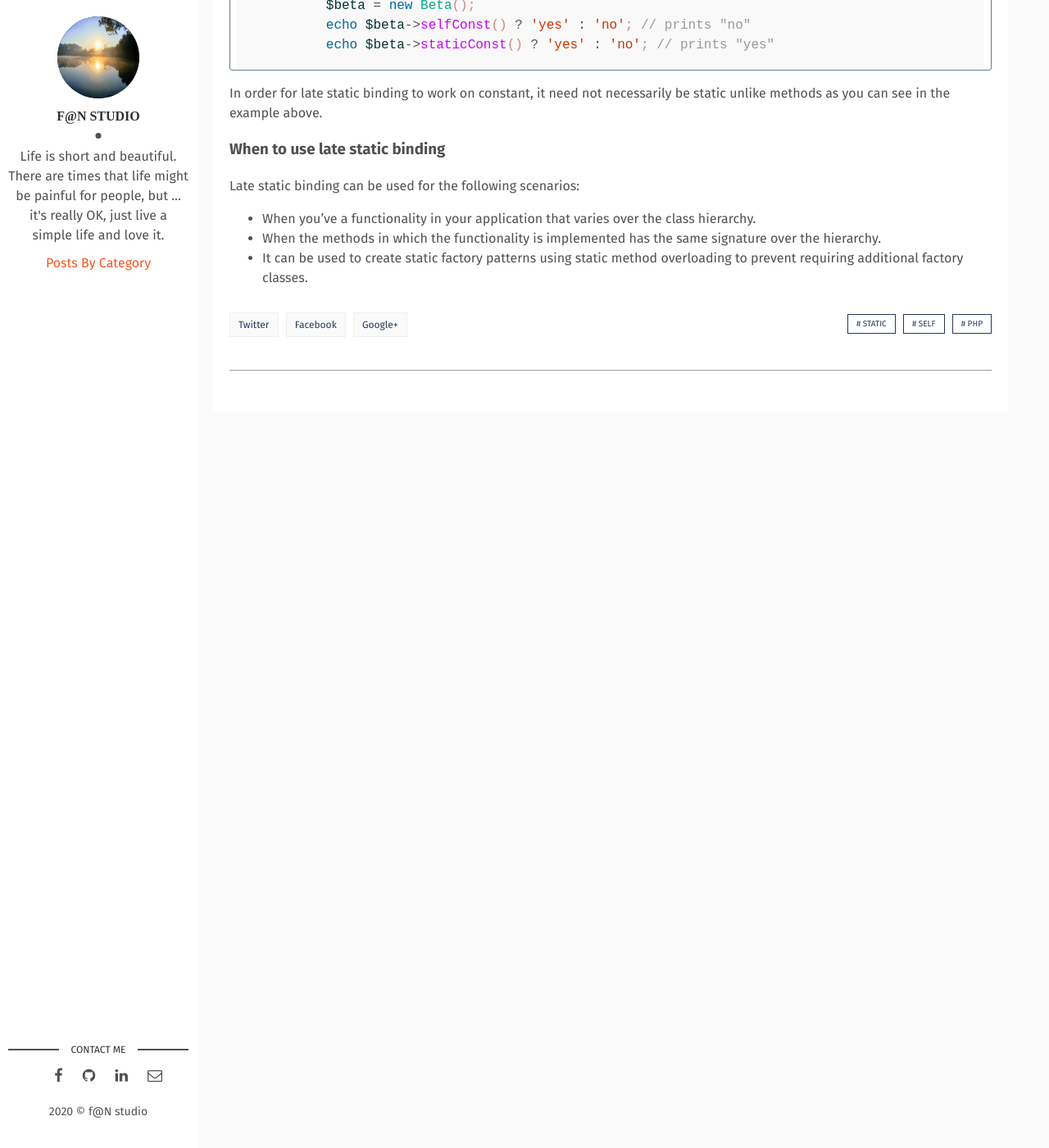
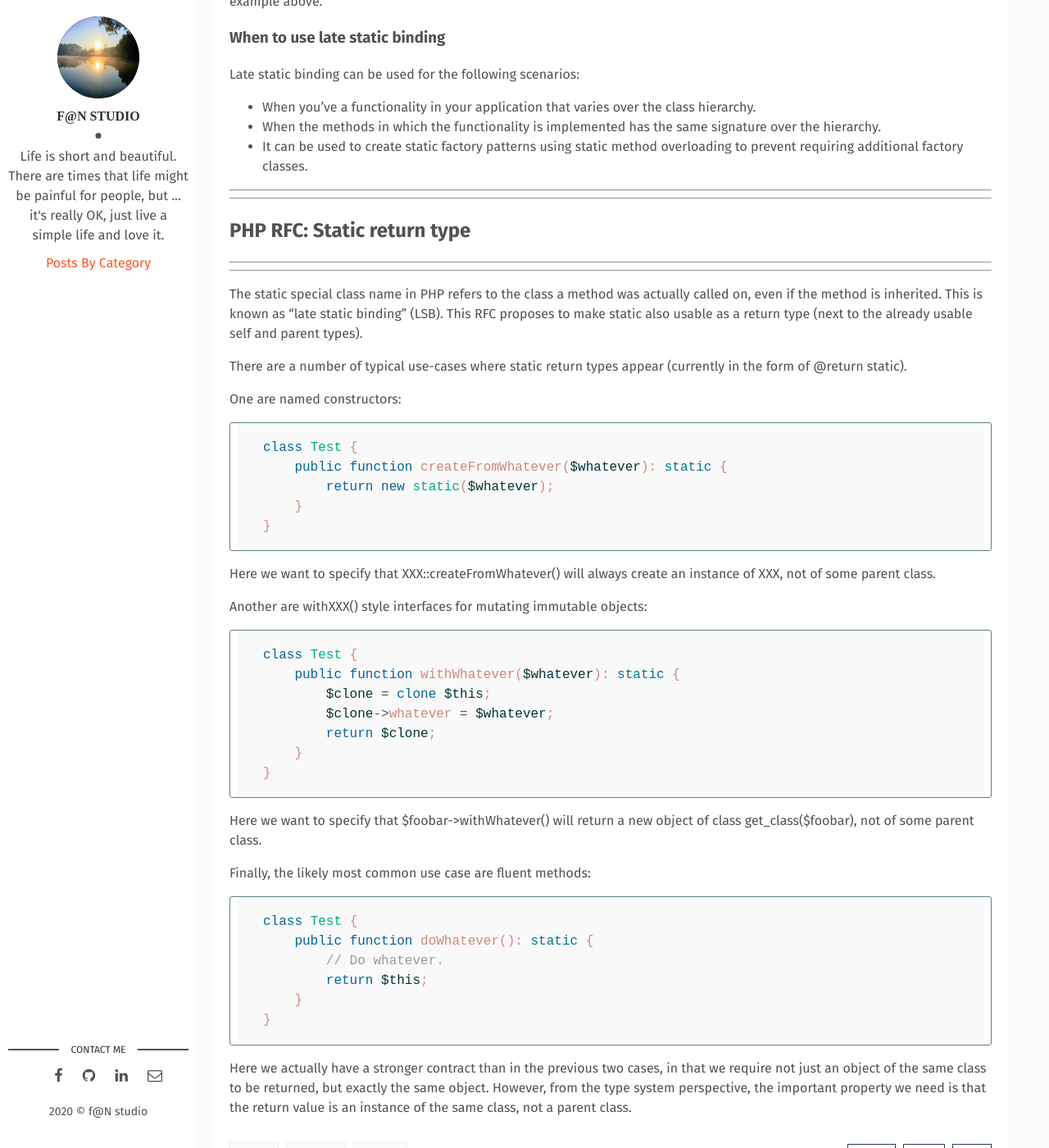
Before and after one commit to wowfrank/wowfrank.github.io, a Jekyll site: the page built from _posts/2020-02-16-the-difference-between-static-and-self-in-php.md, in a window 1280 px wide and 1400 px high, scrolled down 4981 px. Shown: the whole window at 82% size. Built offline with Jekyll 4.4.1, drawn with Linux system fonts in a browser that asks for light colours; comment, search, counter and statistics services are not loaded; before the commit the page ends 5503 px from its top, so only the background shows below that; some of the changed text lies outside the part shown.

Commit message:
Update 2020-02-16-the-difference-between-static-and-self-in-php.md

````diff
--- a/_posts/2020-02-16-the-difference-between-static-and-self-in-php.md
+++ b/_posts/2020-02-16-the-difference-between-static-and-self-in-php.md
@@ -212,3 +210,53 @@ Late static binding can be used for the following scenarios:
 - When you’ve a functionality in your application that varies over the class hierarchy.
 - When the methods in which the functionality is implemented has the same signature over the hierarchy.
 - It can be used to create static factory patterns using static method overloading to prevent requiring additional factory classes.
+
+---
+---
+
+## PHP RFC: Static return type
+---
+---
+
+The static special class name in PHP refers to the class a method was actually called on, even if the method is inherited. This is known as “late static binding” (LSB). This RFC proposes to make static also usable as a return type (next to the already usable self and parent types).
+
+There are a number of typical use-cases where static return types appear (currently in the form of @return static).
+
+One are named constructors:
+
+```php
+class Test {
+    public function createFromWhatever($whatever): static {
+        return new static($whatever);
+    }
+}
+```
+
+Here we want to specify that XXX::createFromWhatever() will always create an instance of XXX, not of some parent class.
+
+Another are withXXX() style interfaces for mutating immutable objects:
+
+```php
+class Test {
+    public function withWhatever($whatever): static {
+        $clone = clone $this;
+        $clone->whatever = $whatever;
+        return $clone;
+    }
+}
+```
+
+Here we want to specify that $foobar->withWhatever() will return a new object of class get_class($foobar), not of some parent class.
+
+Finally, the likely most common use case are fluent methods:
+
+```php
+class Test {
+    public function doWhatever(): static {
+        // Do whatever.
+        return $this;
+    }
+}
+```
+
+Here we actually have a stronger contract than in the previous two cases, in that we require not just an object of the same class to be returned, but exactly the same object. However, from the type system perspective, the important property we need is that the return value is an instance of the same class, not a parent class.
````
Also changed, not shown: other parts of _posts/2020-02-16-the-difference-between-static-and-self-in-php.md (+0 -2 lines).
